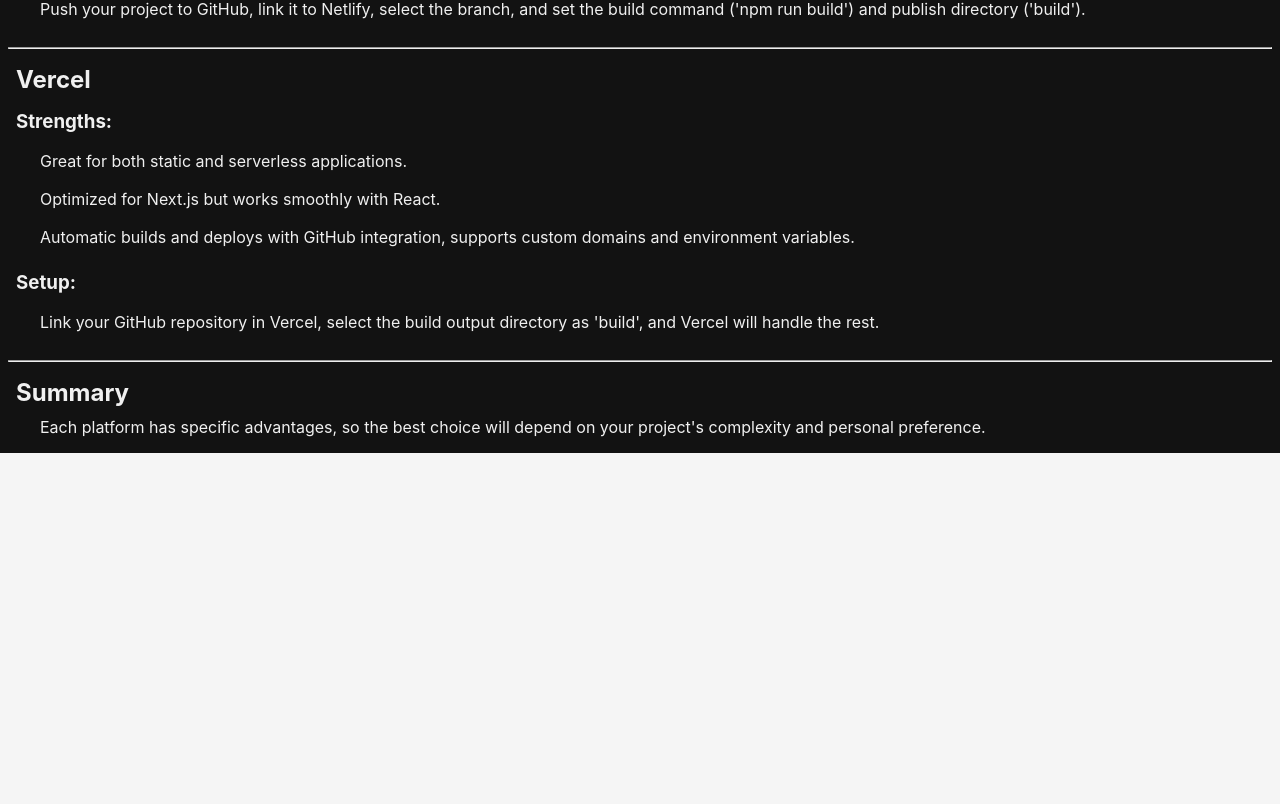
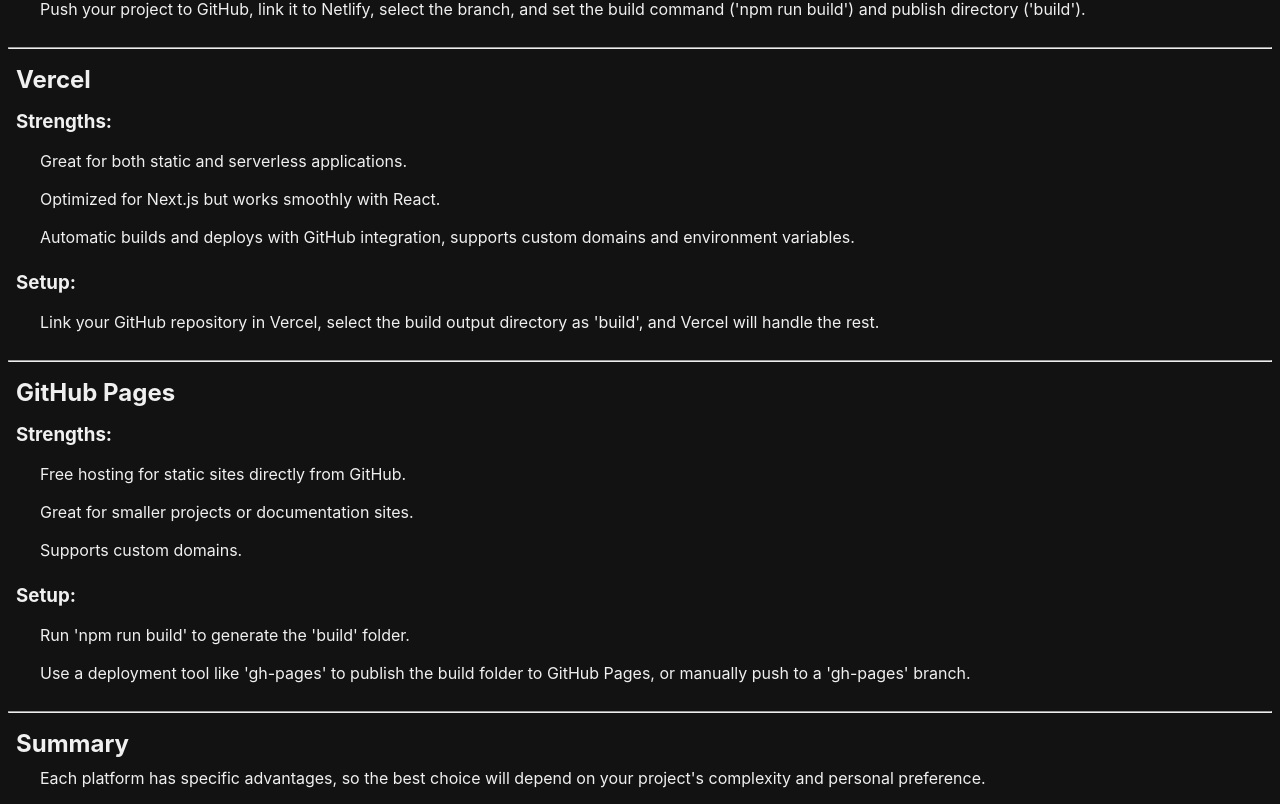
Before and after one commit to rees-kyle/react_showcase, a React (Create React App) app in the folder project/: page /react_showcase/deployment-options in a window 1280 px wide. Shown: the part 1198-2002 px from the top of the page. Before the commit the page ends 1651 px from the top, so only its background shows below. Built offline with nearby package versions, Linux system fonts and the light colour scheme.

Commit message:
Add GitHubPages component
- Added component file.
- Added to index in components folder.
- Imported and added component to page.

```diff
--- /dev/null
+++ b/project/src/components/deployment/deployment_options/GitHubPages.js
@@ -0,0 +1,30 @@
+const GitHubPages = () => {
+    return (
+        <div>
+            <br/>
+            <hr/>
+            <h2>GitHub Pages</h2>
+            <h3>Strengths:</h3>
+            <p>
+                Free hosting for static sites directly from GitHub.
+            </p>
+            <p>
+                Great for smaller projects or documentation sites.
+            </p>
+            <p>
+                Supports custom domains.
+            </p>
+
+            <h3>Setup:</h3>
+            <p>
+                Run 'npm run build' to generate the 'build' folder.
+            </p>
+            <p>
+                Use a deployment tool like 'gh-pages' to publish the build folder to GitHub Pages,
+                or manually push to a 'gh-pages' branch.
+            </p>
+        </div>
+    );
+};
+
+export default GitHubPages;
--- a/project/src/components/deployment/deployment_options/index.js
+++ b/project/src/components/deployment/deployment_options/index.js
@@ -1,4 +1,5 @@
 export { default as DeploymentOptions } from './DeploymentOptions';
 export { default as Netlify } from './Netlify';
 export { default as Vercel } from './Vercel';
+export { default as GitHubPages } from './GitHubPages';
 export { default as Summary } from './Summary';
--- a/project/src/pages/deployment/DeploymentOptionsPage.js
+++ b/project/src/pages/deployment/DeploymentOptionsPage.js
@@ -2,6 +2,7 @@
   DeploymentOptions,
   Netlify,
   Vercel,
+  GitHubPages,
   Summary
 } from '../../components/deployment/deployment_options';
 
@@ -11,6 +12,7 @@
       <DeploymentOptions />
       <Netlify />
       <Vercel />
+      <GitHubPages />
       <Summary />
     </>
   );
```
